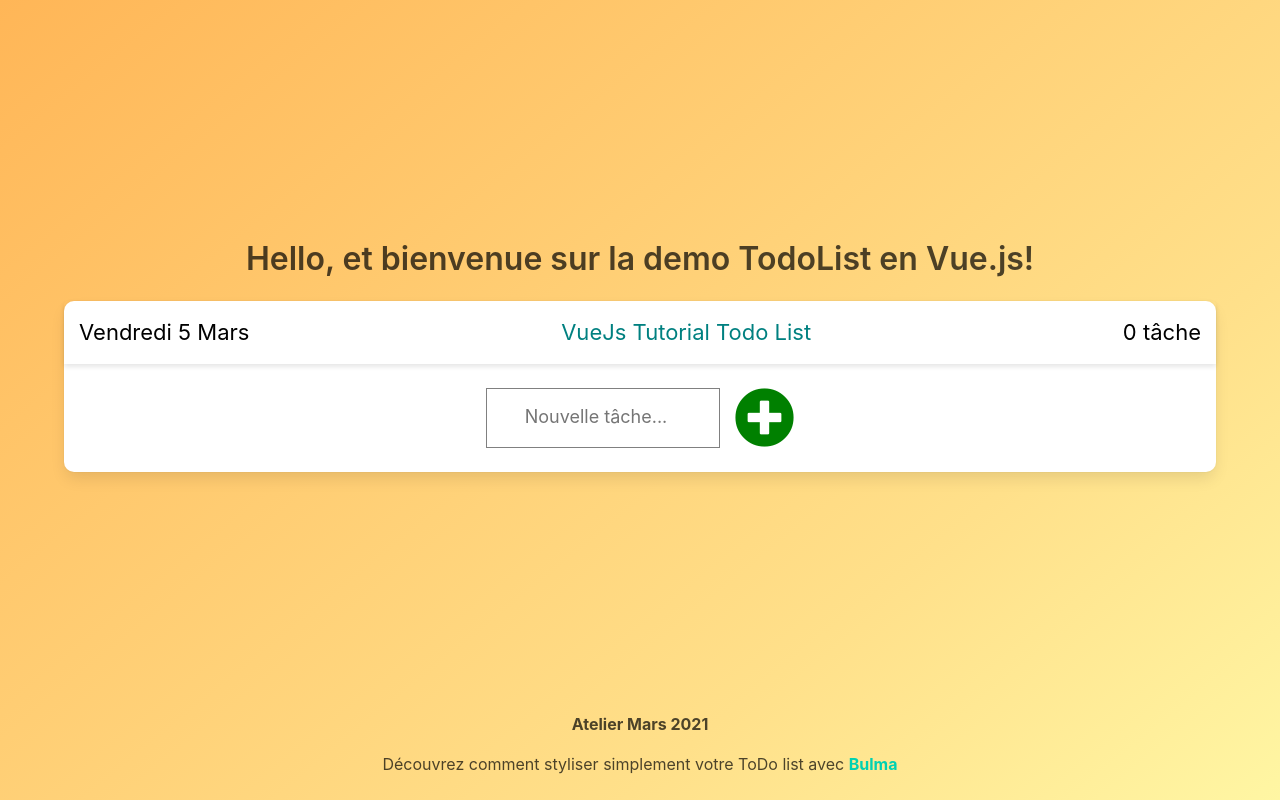
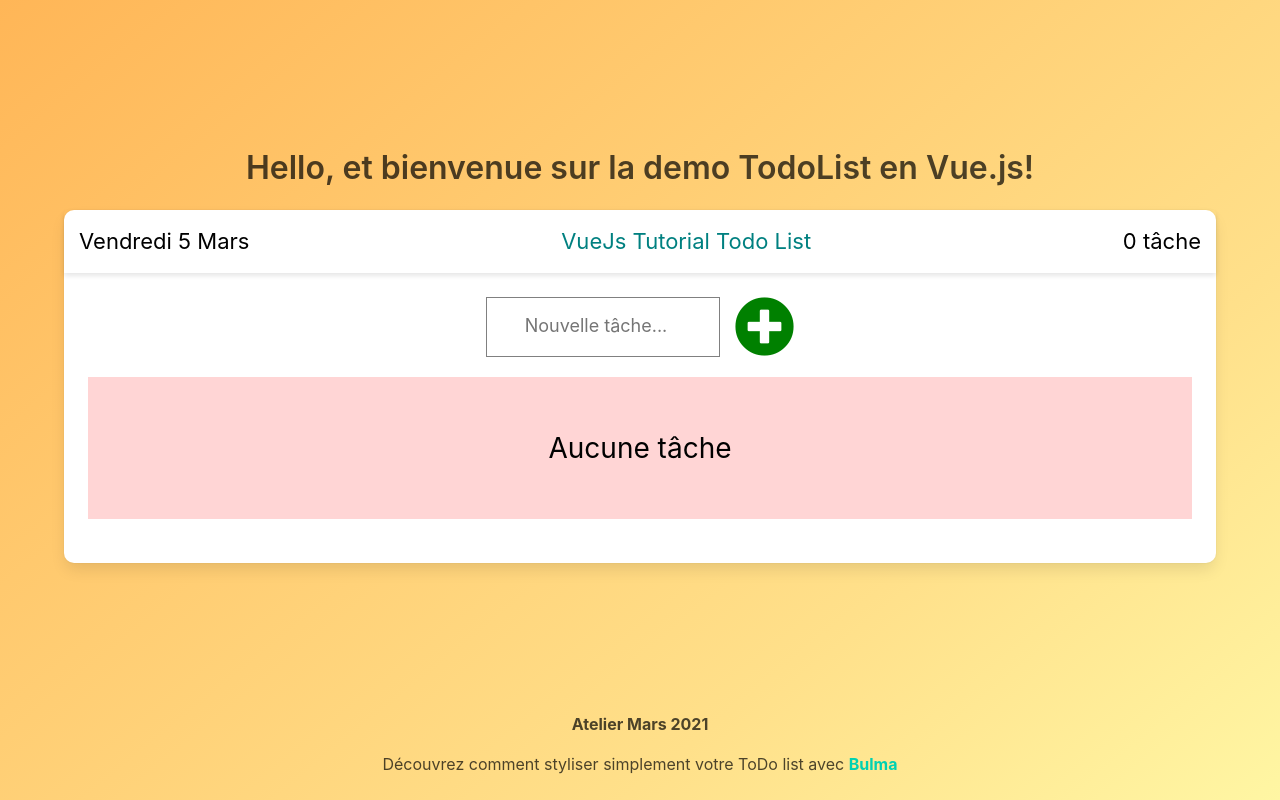
Before and after one commit to Terminev/To-Do-List, a Vue app: page / in a window 1280 px wide. Built offline with nearby package versions, Linux system fonts and the light colour scheme.

Commit message:
:rocket:

```diff
--- a/src/components/new-todo.vue
+++ b/src/components/new-todo.vue
@@ -1,7 +1,7 @@
 <template>
     <div class="addtask">
-        <input v-model="taskName" name="add" placeholder="Nouvelle tâche...">
-        <i v-on:click="counter +=1; sendTask()" class="fas fa-plus-circle"></i>
+        <input v-model.trim="taskName" name="add" placeholder="Nouvelle tâche...">
+        <i v-on:click="sendTask()" class="fas fa-plus-circle"></i>
 
     </div>
 </template>
@@ -18,8 +18,12 @@
         },
         methods: {
             sendTask() {
+                if (this.taskName != ""){
+                this.counter+=1
                 this.$emit('sendTask', this.taskName)
                 this.$emit('counter', this.counter)
+
+            }
             }
         },
     }
--- a/src/components/todo-card.vue
+++ b/src/components/todo-card.vue
@@ -9,8 +9,9 @@
             <h2 v-else>{{ addition }} tâche</h2>
         </div>
         <div class="card-content">
-            <new-todo @counter=count @sendTask='Add' ></new-todo>
-            <todo-list :task="task" @endtask='End' @deletetask ='Del' @deleteall ='DelA'></todo-list>
+            <new-todo @sendTask='Add'></new-todo>
+            <todo-list :task="task" @endtask='End' @deletetask='Del' @deleteall='DelA'></todo-list>
+            <h3 class="nothing" v-if="addition == 0"> Aucune tâche</h3>
             <button class="CtaDel" v-if="addition > 1" v-on:click="deleteAll">Vider les Tâches</button>
         </div>
     </div>
@@ -28,17 +29,19 @@ import TodoList from './todo-list.vue';
         props: {
             msg: String
         },
-        data () {
-            return{
-                task : [],
-                addition : 0,
+        data() {
+            return {
+                task: [],
+                addition: 0,
             }
         },
         computed: {
-            dataDate: function(){
+            dataDate: function () {
                 var date = new Date();
                 let days = ["Dimanche", "Lundi", "Mardi", "Mercredi", "Jeudi", "Vendredi", "Samedi"]
-                let months = ["Janvier", "Fevrier", "Mars", "Avril", "Mai", "Juin", "Juillet", "Aout", "Septembre", "Octobre", "Novembre", "Decembre"]
+                let months = ["Janvier", "Fevrier", "Mars", "Avril", "Mai", "Juin", "Juillet", "Aout", "Septembre",
+                    "Octobre", "Novembre", "Decembre"
+                ]
 
                 var dayNumber = date.getDate();
                 var actualDay = days[date.getDay()]
@@ -47,16 +50,12 @@ import TodoList from './todo-list.vue';
                 return actualDay + " " + dayNumber + " " + actualMonth + " "
             }
         },
-        methods : {
-            count(b){
-                this.addition=b
-            },
+        methods: {
             End(c) {
-                if(this.task[c].checked === false){
+                if (this.task[c].checked === false) {
                     this.task[c].checked = true
-                }else{
+                } else {
                     this.task[c].checked = false
-
                 }
             },
             Del(d) {
@@ -65,31 +64,47 @@ import TodoList from './todo-list.vue';
             },
             DelA(f) {
                 this.task.splice(f)
-                this.addition =0
+                this.addition = 0
             },
             Add(e) {
+                this.addition++
+                this.task.push({
+                    description: e,
+                    checked: false
+                })
 
-                this.task.push({description: e, checked:false})
-                console.log(e)
             }
         }
     }
 </script>
 
 <style>
+    .nothing {
+        margin: 20px 0;
+        width: 80;
+        background-color: rgba(255, 0, 0, 0.164);
+        border: none;
+        padding-top: 50px;
+        padding-bottom: 50px;
+        font-size: 28px;
+        color: black;
+    }
     .card {
         background-color: white !important;
         border-radius: 10px;
     }
+
     .card-header {
         font-size: 22px;
         justify-content: space-between;
         padding: 15px;
         color: black;
     }
+
     #card-title {
         color: teal;
     }
+
     .card-content {
         display: block;
         justify-content: center;
```
Lines whose indentation alone changed are shown as unchanged.
